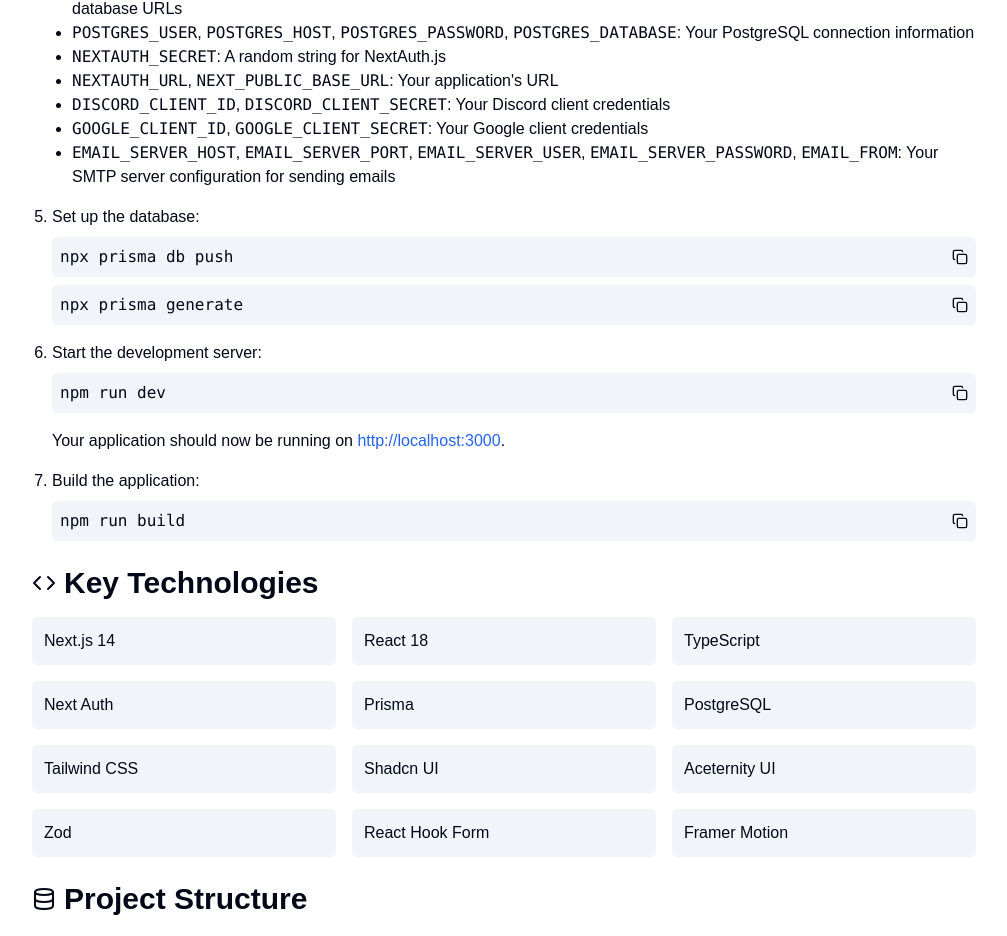
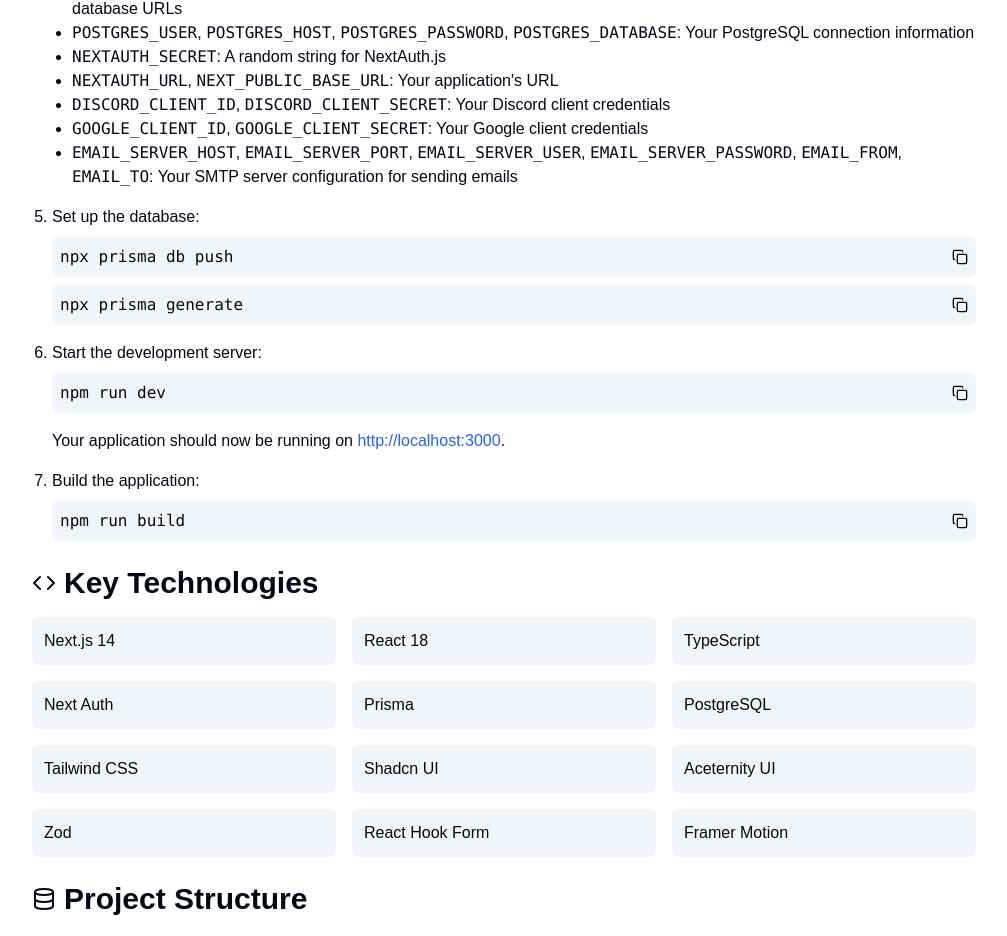
Before and after one commit to ClementG91/Next-Template, a Next.js app: page /docs in a window 1280 px wide. Shown: the part 1078-2014 px from the top of the page, without its empty margins (264-1271 px from the left). Built offline with nearby package versions, Linux system fonts and the light colour scheme; no server answers.

Commit message:
Update env.example/doc/README for contact / server actions

```diff
--- a/components/pages/docs/Documentation.tsx
+++ b/components/pages/docs/Documentation.tsx
@@ -140,8 +140,9 @@
               <li>
                 <code>EMAIL_SERVER_HOST</code>, <code>EMAIL_SERVER_PORT</code>,{' '}
                 <code>EMAIL_SERVER_USER</code>,{' '}
-                <code>EMAIL_SERVER_PASSWORD</code>, <code>EMAIL_FROM</code>:
-                Your SMTP server configuration for sending emails
+                <code>EMAIL_SERVER_PASSWORD</code>, <code>EMAIL_FROM</code>,{' '}
+                <code>EMAIL_TO</code>: Your SMTP server configuration for
+                sending emails
               </li>
             </ul>
           </li>
```
Also changed, not shown: 2 other files (tests, documents, lock files or other folders).
